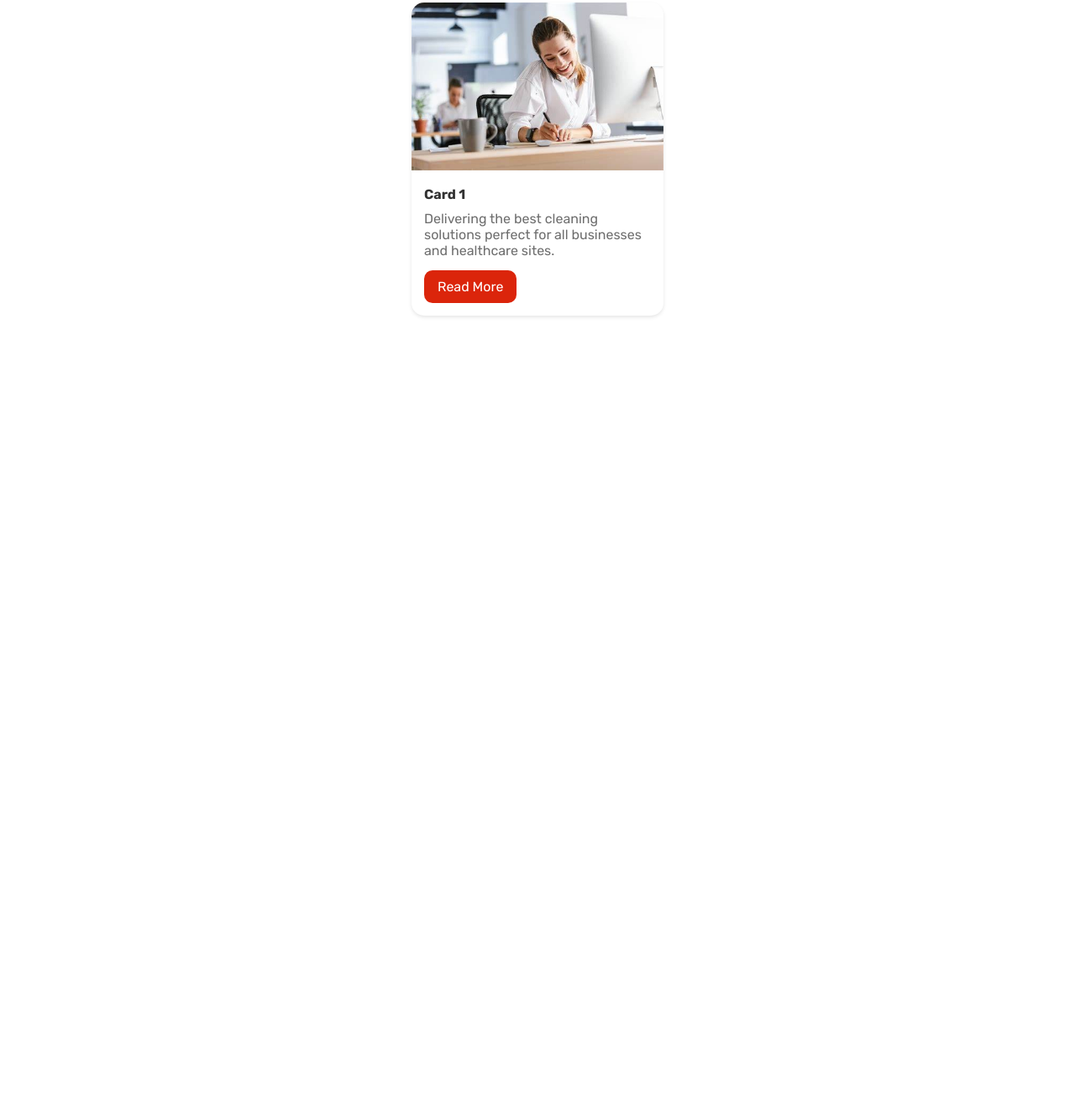
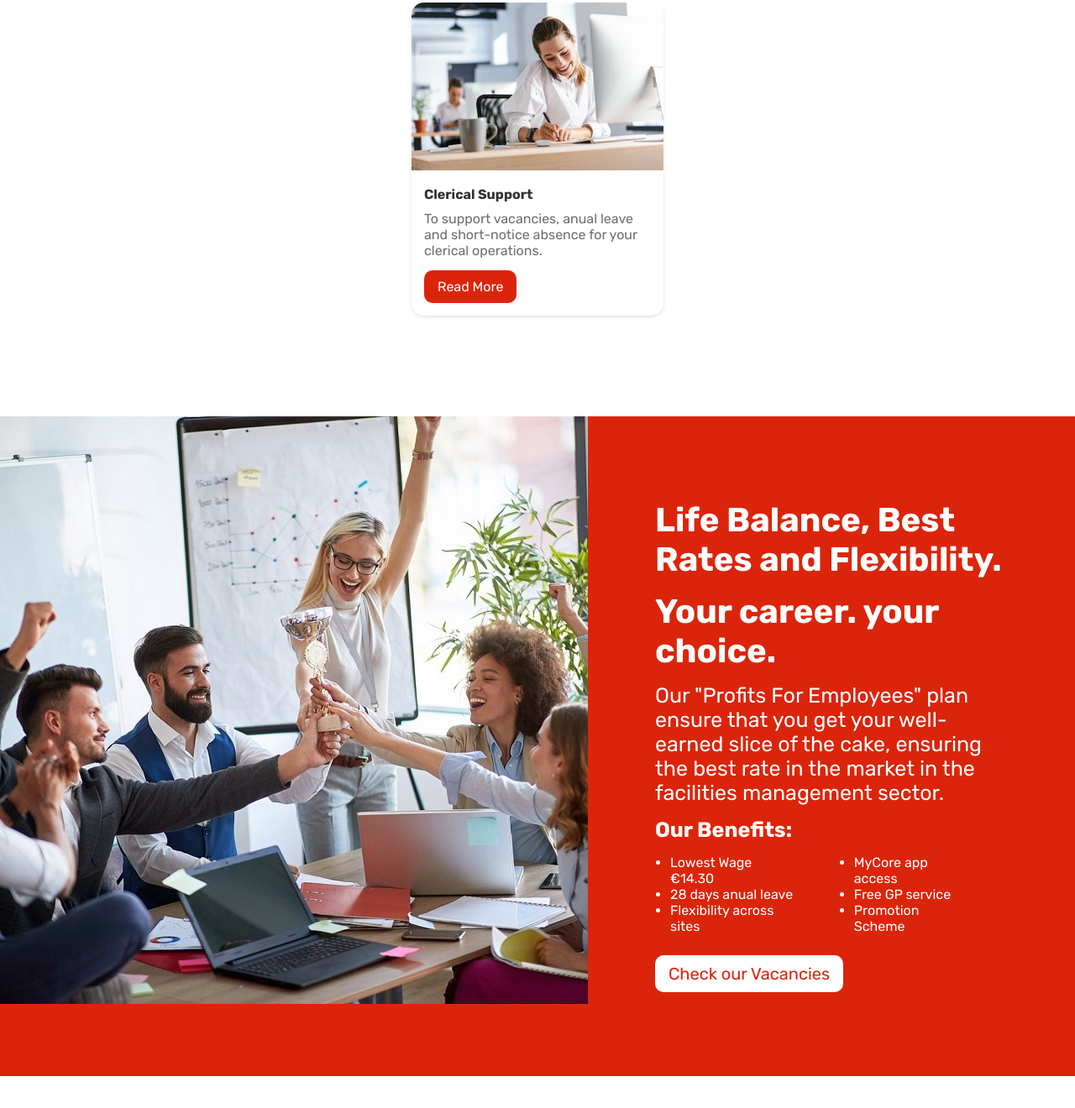
Before and after one commit to GabrielRomanGitHub/FacilitiesManagementWebsite, a plain HTML site: page index.html in a window 1280 px wide. Shown: the part 760-2080 px from the top of the page at 84% size. Before the commit the page ends 1156 px from the top, so only its background shows below. Drawn offline with Linux system fonts and the light colour scheme.

Commit message:
Added vacancies slide to landing site - Positioning needs to be fixed.

```diff
--- a/css/style.css
+++ b/css/style.css
@@ -62,6 +62,19 @@ nav button{
 .title-container p{
     font-size: 35px;
     text-align: center;
+    /* Animation */
+        animation: fade-up 0.5s;
+}
+
+@keyframes fade-up {
+    0% {
+        opacity: 0;
+        transform: translateY(30px) scale(0.9);
+    }
+    100% {
+        opacity: 1;
+        transform: translateY(0) scale(1);
+    }
 }
 
 .card-container{
@@ -69,6 +82,7 @@ nav button{
     justify-content: center;
     flex-wrap: wrap;
     margin-top: 70px;
+
 }
 .card{
     width: 300px;
@@ -77,6 +91,8 @@ nav button{
     overflow: hidden;
     box-shadow: 0 2px 4px rgba(0, 0, 0, 0.1);
     margin: 20px;
+    /* Animation */
+    animation: fade-up 0.5s;
 }
 .card img{
     width: 100%;
@@ -94,5 +110,46 @@ nav button{
     color: white;
     background-color: rgba(219,37,11,255);
     border-radius: 10px;
-
 }
+.careers-container{
+    display: flex;
+    justify-content: center;
+    margin-top: 100px;
+    margin-bottom: 100px;
+    background-color: rgba(219,37,11,255);
+}
+.careers-info{
+    padding: 100px 80px;
+}
+.careers-title h1{
+    font-size: 40px;
+    margin-bottom: 15px;
+    color: white;
+}
+.careers-paragraph p, h3{
+    font-size: 25px;
+    margin-bottom: 15px;
+    color: white;
+}
+.benefits-container{
+    display: flex;
+    margin-bottom: 25px;
+}
+.benefits-column{
+    margin-left: 18px;
+    margin-right: 50px;
+}
+.benefits-column li{
+    color: white;
+}
+.careers-info a{
+    font-size: 20px;
+    display: inline-block;
+    padding: 10px 16px;
+    color: rgba(219,37,11,255);
+    background-color: white;
+    border-radius: 10px;
+}
+.careers-image{
+    height: 100%;
+}
--- a/index.html
+++ b/index.html
@@ -28,35 +28,69 @@
     </div>
     <div class="card-container">
         <div class="card">
-            <img src="images/cleaners-image.jpg" alt="Cleaning Team">
+            <img src="images/cleaners-image.jpg" alt="Cleaning Staff">
             <div class="card-content">
-                <h4>Card 1</h4>
-                <p>Delivering the best cleaning solutions perfect for all businesses and healthcare sites.</p>
+                <h4>Contract Cleaning</h4>
+                <p>Delivering perfect results with a team of cleaning specialists for offices and healthcare sites.</p>
                 <a href="" class="read-more-button">Read More</a>
             </div>
         </div>
         <div class="card">
-            <img src="images/guards-image.jpg" alt="Cleaning Team">
+            <img src="images/guards-image.jpg" alt="Security Staff">
             <div class="card-content">
-                <h4>Card 1</h4>
-                <p>Delivering the best cleaning solutions perfect for all businesses and healthcare sites.</p>
+                <h4>Security Management</h4>
+                <p>Professional security services with 24/7 monitoring and policy enforcement on your premises.</p>
                 <a href="" class="read-more-button">Read More</a>
             </div>
         </div>
         <div class="card">
-            <img src="images/porters-image.jpg" alt="Cleaning Team">
+            <img src="images/porters-image.jpg" alt="Portering Staff">
             <div class="card-content">
-                <h4>Card 1</h4>
-                <p>Delivering the best cleaning solutions perfect for all businesses and healthcare sites.</p>
+                <h4>Healthcare Porters</h4>
+                <p>Flexible support for healthcare operations including medical equipment and patient transport.</p>
                 <a href="" class="read-more-button">Read More</a>
             </div>
         </div>
         <div class="card">
             <img src="images/administrative-image.jpg" alt="Cleaning Team">
             <div class="card-content">
-                <h4>Card 1</h4>
-                <p>Delivering the best cleaning solutions perfect for all businesses and healthcare sites.</p>
+                <h4>Clerical Support</h4>
+                <p>To support vacancies, anual leave and short-notice absence for your clerical operations.</p>
                 <a href="" class="read-more-button">Read More</a>
+            </div>
+        </div>
+    </div>
+    <div class="careers-container">
+        <div class="careers-image">
+            <img src="images/happy-staff-image.jpg" alt="Happy Staff">
+        </div>
+        <div class="careers-info">
+            <div class="careers-title">
+                <h1>Life Balance, Best Rates and Flexibility.</h1>
+                <h1>Your career. your choice.</h1>
+            </div>
+            <div class="careers-paragraph">
+                <p>Our "Profits For Employees" plan ensure that you get your well-earned slice of the cake, ensuring the best rate in the market in the facilities management sector.</p>
+                <h3>Our Benefits:</h3>
+            </div>
+            <div class="benefits-container">
+                <div class="benefits-column">
+                    <ul>
+                        <li>Lowest Wage €14.30</li>
+                        <li>28 days anual leave</li>
+                        <li>Flexibility across sites</li>
+                    </ul>
+                </div>
+                <div class="benefits-column">
+                    <ul>
+                        <li>MyCore app access</li>
+                        <li>Free GP service</li>
+                        <li>Promotion Scheme</li>
+                    </ul>
+                </div>
+            </div>
+            <div>
+                <a href="">Check our Vacancies</a>
             </div>
         </div>
     </div>
```
Also changed, not shown: images/happy-staff-image.jpg (added).
